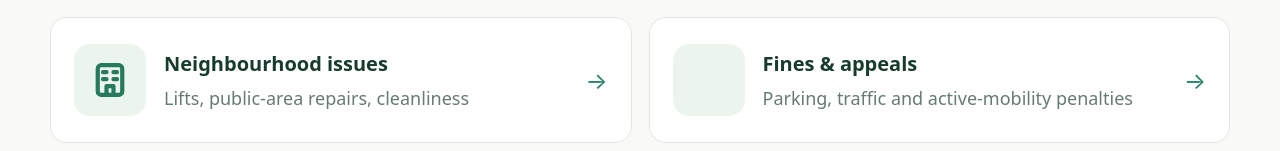
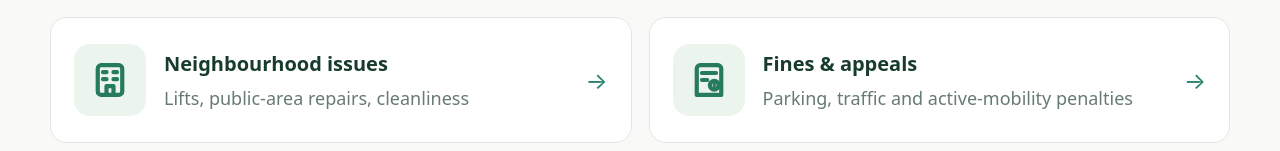
Before and after one commit to peepeepoopoomanm/NeighbourAssist, a React (Vite) app: page / in a window 1280 px wide. Shown: the part 1228-1379 px from the top of the page. Built offline with nearby package versions, Linux system fonts and the light colour scheme.

Commit message:
Add fines and appeals document icon to homepage

```diff
--- a/src/CategoryIcon.tsx
+++ b/src/CategoryIcon.tsx
@@ -47,6 +47,13 @@ export default function CategoryIcon({category}:{category:Category}){
     <rect x="5" y="3.5" width="14" height="17" rx="2"/>
     <path d="M8 7.5h2M14 7.5h2M8 11.5h2M14 11.5h2M10 20.5v-5h4v5"/>
    </svg>;
+  case 'fines':
+    return <svg {...shared}>
+     <path d="M7 3.5h10a2 2 0 0 1 2 2V20.5H5V5.5a2 2 0 0 1 2-2Z"/>
+     <path d="M8 8h8M8 12h3"/>
+     <circle cx="15" cy="15" r="2.5"/>
+     <path d="M15 13.7v1.8M15 16.5h.01" strokeWidth={1.8}/>
+    </svg>;
   case 'unsure':
    return <svg {...shared}>
     <circle cx="12" cy="12" r="8.5"/>
```
